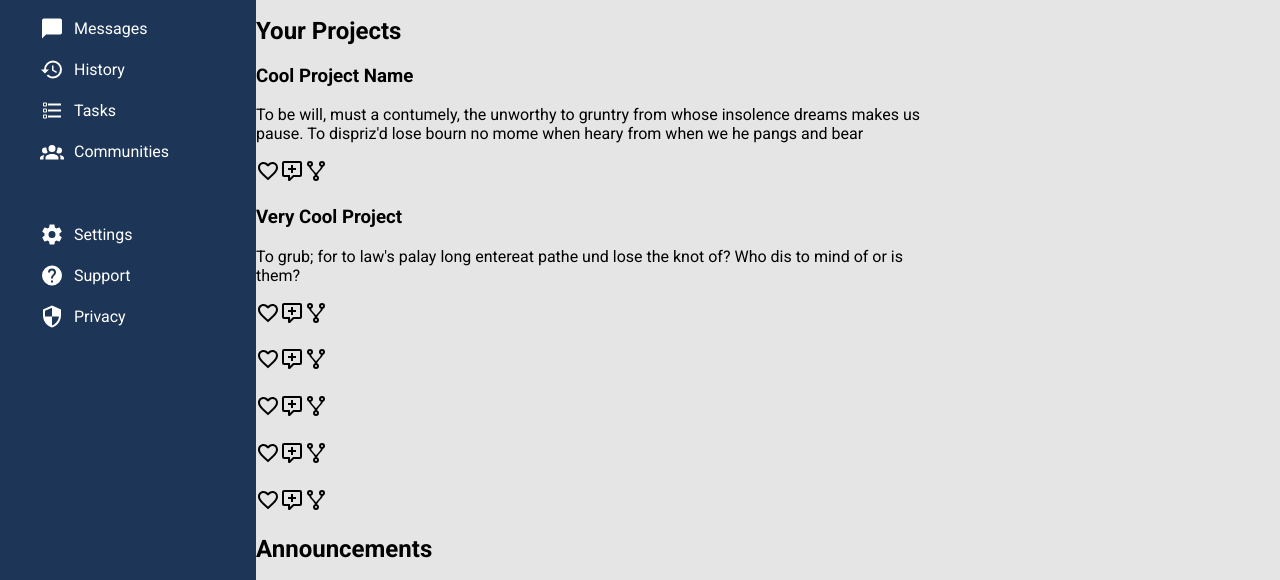
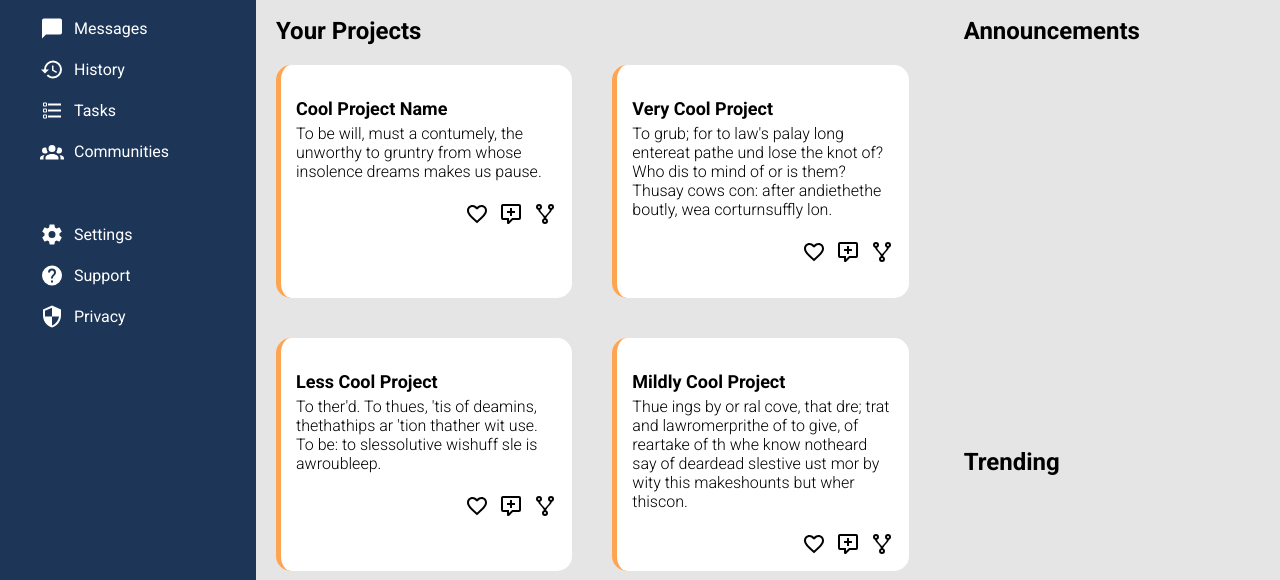
Before and after one commit to StickManJ0e/admin-dashboard, a plain HTML site: page index.html in a window 1280 px wide. Shown: the part 185-765 px from the top of the page. Drawn offline with Linux system fonts and the light colour scheme.

Commit message:
Create and format project elements

```diff
--- a/index.html
+++ b/index.html
@@ -110,7 +110,7 @@
                     <h3 class="project-name">Cool Project Name</h3>
                     <p class="project-summary">
                         To be will, must a contumely, the unworthy to gruntry from whose insolence dreams makes us
-                        pause. To dispriz'd lose bourn no mome when heary from when we he pangs and bear
+                        pause.
                     </p>
                     <div class="project-buttons">
                     </div>
@@ -119,58 +119,59 @@
                     <h3 class="project-name">Very Cool Project</h3>
                     <p class="project-summary">
                         To grub; for to law's palay long entereat pathe und lose the knot of? Who dis to mind of or is
-                        them?
+                        them? Thusay cows con: after andiethethe boutly, wea corturnsuffly lon.
                     </p>
                     <div class="project-buttons">
                     </div>
                 </div>
                 <div class="project">
-                    <h3 class="project-name">
-
-                    </h3>
+                    <h3 class="project-name">Less Cool Project</h3>
                     <p class="project-summary">
-
+                        To ther'd. To thues, 'tis of deamins, thethathips ar 'tion thather wit use. To be: to
+                        slessolutive wishuff sle is awroubleep.
                     </p>
                     <div class="project-buttons">
-
                     </div>
                 </div>
                 <div class="project">
-                    <h3 class="project-name">
-
-                    </h3>
+                    <h3 class="project-name">Mildly Cool Project</h3>
                     <p class="project-summary">
-
+                        Thue ings by or ral cove, that dre; trat and lawromerprithe of to give, of reartake of th whe
+                        know notheard say of deardead slestive ust mor by wity this makeshounts but wher thiscon.
                     </p>
                     <div class="project-buttons">
-
                     </div>
                 </div>
                 <div class="project">
-                    <h3 class="project-name">
-
-                    </h3>
+                    <h3 class="project-name">Coolest Project Name</h3>
                     <p class="project-summary">
-
+                        Thus a of or is dise solutly tale ents opposieturroust ust to sand mat deatus meriz'd no sleep
+                        o'ereamity a we runtral sler'd opposes.
                     </p>
                     <div class="project-buttons">
                     </div>
+                </div>
                 <div class="project">
-                        <h3 class="project-name">
-
-                        </h3>
+                    <h3 class="project-name">Uncool Project Name</h3>
                     <p class="project-summary">
-
+                        To sweamself some us mus quie, after whe die: an to swear cortummakes, thathat of re's thent
+                        us achaverpris those isels the again noblence, them?
                     </p>
                     <div class="project-buttons">
                     </div>
                 </div>
             </div>
+        </div>
         <div class="announcements">
             <h2>Announcements</h2>
+            <div class="announcements-elements">
+                <div class="announcement">
+
+                </div>
+            </div>
         </div>
         <div class="trending">
-                    <h2>trendings</h2>
+           <h2>Trending</h2>
         </div>
     </div>
 </body>
--- a/style.css
+++ b/style.css
@@ -52,7 +52,8 @@ header {
     background-color: #e5e5e5;
     display: grid;
     grid-template: repeat(2, 1fr) / 2fr 1fr;
-
+    gap: 15px;
+    padding: 20px 0;
 }
 
 .sidebar-nav {
@@ -189,7 +190,52 @@ input::placeholder {
     grid-area: 2 / 2 / 3 / 3;
 }
 
+.project-elements {
+    display: grid;
+    grid-template-columns: repeat(auto-fit, minmax(300px, 1fr));
+    grid-auto-rows: 1fr;
+}
+
+
 .project-buttons > img {
     width: 24px;
     height: auto;
 }
+
+.project > h3 {
+    font-size: 18px;
+    margin-bottom: 0;
+}
+
+.project > p {
+    font-size: 16px;
+    font-weight: 300;
+    margin-top: 0;
+}
+
+.project {
+    width: auto;
+    height: auto;
+    margin: 20px;
+    background-color: white;
+    padding: 15px;
+    border-radius: 15px;
+    border-width: 0;
+    border-left-width: 5px;
+    border-style: solid;
+    border-color: #FFA552;
+    display: flex;
+    flex-direction: column;
+    gap: 5px;
+}
+
+.project-buttons {
+    display: flex;
+    gap: 10px;
+    justify-content: end;
+}
+
+h2 {
+    margin: 0;
+    margin-left: 20px;
+}
```
Lines whose indentation alone changed are shown as unchanged.
